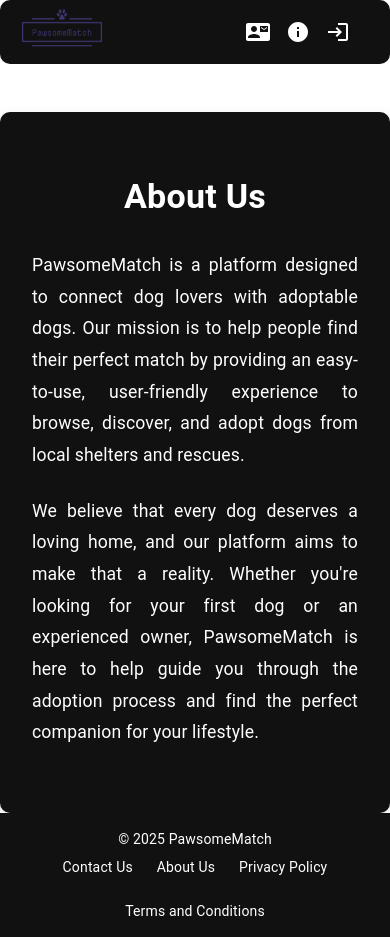
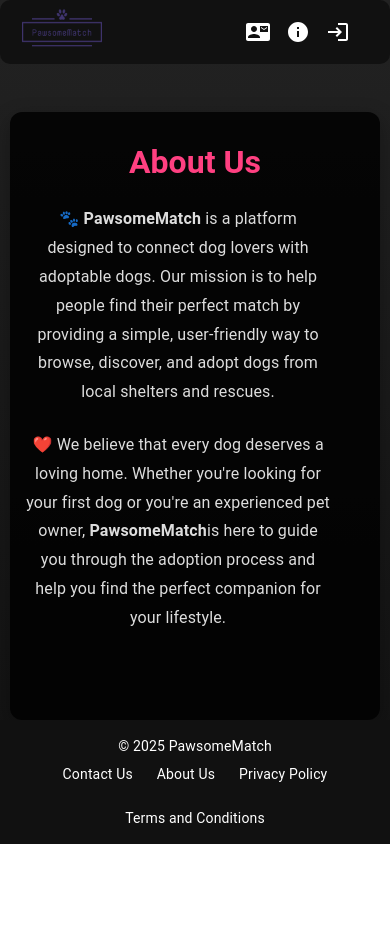
Before and after one commit to Andrew-h13/pawsome, a Next.js app: page /about in a window 390 px wide. After the commit the page ends 844 px from the top, so only its background shows below. Built offline with nearby package versions, Linux system fonts and the light colour scheme.

Commit message:
Fixed Mobile view for 2 pages

```diff
--- a/src/app/about/page.tsx
+++ b/src/app/about/page.tsx
@@ -10,48 +10,51 @@ export default function About() {
           display: "flex",
           flexDirection: "column",
           minHeight: "100vh",
+          background: "linear-gradient(to bottom, #222, #111)", // Smooth gradient background
         }}
       >
         <Navbar />
 
         <Container
           sx={{
-            padding: "4rem 2rem",
+            padding: { xs: "2rem 1rem", md: "4rem 2rem" },
             flex: 1,
-            backgroundColor: "#111",
-            boxShadow: "0 4px 12px rgba(0, 0, 0, 0.1)",
-            borderRadius: "10px",
-            maxWidth: "1200px",
+            backgroundColor: "rgba(0, 0, 0, 0.85)", // Slight transparency for a sleek effect
+            boxShadow: "0 6px 20px rgba(0, 0, 0, 0.3)",
+            borderRadius: "12px",
+            maxWidth: { xs: "95%", md: "800px", lg: "1000px" },
             marginTop: "3rem",
             marginLeft: "auto",
             marginRight: "auto",
+            textAlign: "center", // Centered text for better readability
           }}
         >
           <Typography
-            variant="h4"
+            variant="h3"
             sx={{
-              marginBottom: "2rem",
+              marginBottom: "1.5rem",
               fontWeight: "bold",
-              color: "#fff",
-              textAlign: "center",
+              color: "#FF4081",
+              fontSize: { xs: "2rem", md: "2.8rem" },
             }}
           >
             About Us
           </Typography>
 
-          <Stack spacing={3}>
+          <Stack spacing={3} sx={{ textAlign: "center" }}>
             <Typography
               variant="body1"
               sx={{
                 lineHeight: 1.8,
-                color: "#fff",
-                fontSize: "1.1rem",
-                textAlign: "justify",
+                color: "#ddd",
+                fontSize: { xs: "1rem", md: "1.1rem" },
+                maxWidth: "90%",
+                margin: "0 auto",
               }}
             >
-              PawsomeMatch is a platform designed to connect dog lovers with
-              adoptable dogs. Our mission is to help people find their perfect
-              match by providing an easy-to-use, user-friendly experience to
+              🐾 <strong>PawsomeMatch</strong> is a platform designed to connect
+              dog lovers with adoptable dogs. Our mission is to help people find
+              their perfect match by providing a simple, user-friendly way to
               browse, discover, and adopt dogs from local shelters and rescues.
             </Typography>
 
@@ -59,16 +62,17 @@ export default function About() {
               variant="body1"
               sx={{
                 lineHeight: 1.8,
-                color: "#fff",
-                fontSize: "1.1rem",
-                textAlign: "justify",
+                color: "#ddd",
+                fontSize: { xs: "1rem", md: "1.1rem" },
+                maxWidth: "90%",
+                margin: "0 auto",
               }}
             >
-              We believe that every dog deserves a loving home, and our platform
-              aims to make that a reality. Whether you&apos;re looking for your
-              first dog or an experienced owner, PawsomeMatch is here to help
-              guide you through the adoption process and find the perfect
-              companion for your lifestyle.
+              ❤️ We believe that every dog deserves a loving home. Whether
+              you&apos;re looking for your first dog or you&apos;re an
+              experienced pet owner, <strong>PawsomeMatch</strong>
+              is here to guide you through the adoption process and help you
+              find the perfect companion for your lifestyle.
             </Typography>
           </Stack>
         </Container>
```
Also changed, not shown: src/app/contact/page.tsx (+6 -15 lines).
